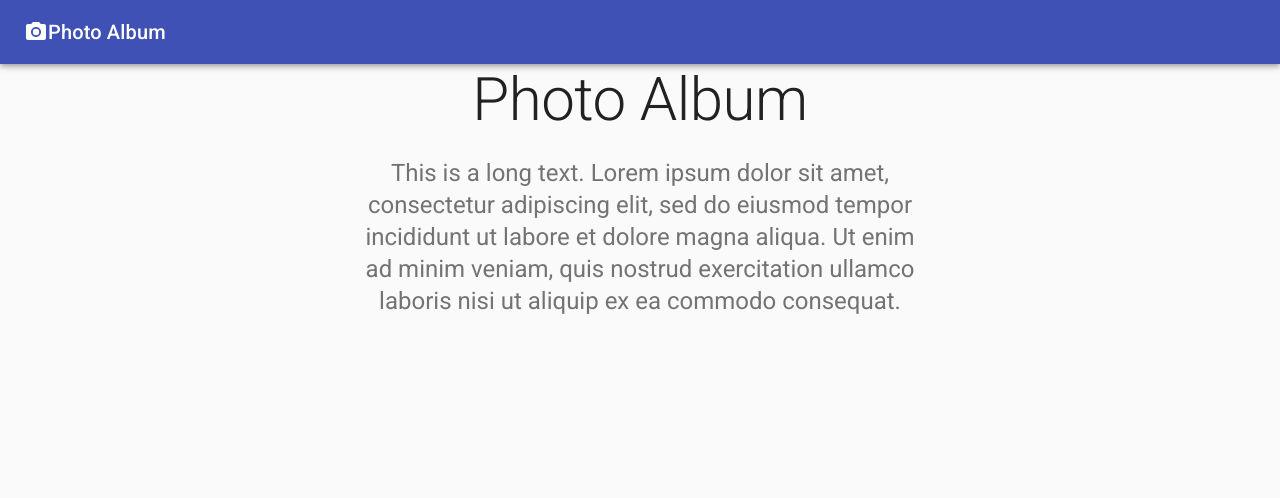
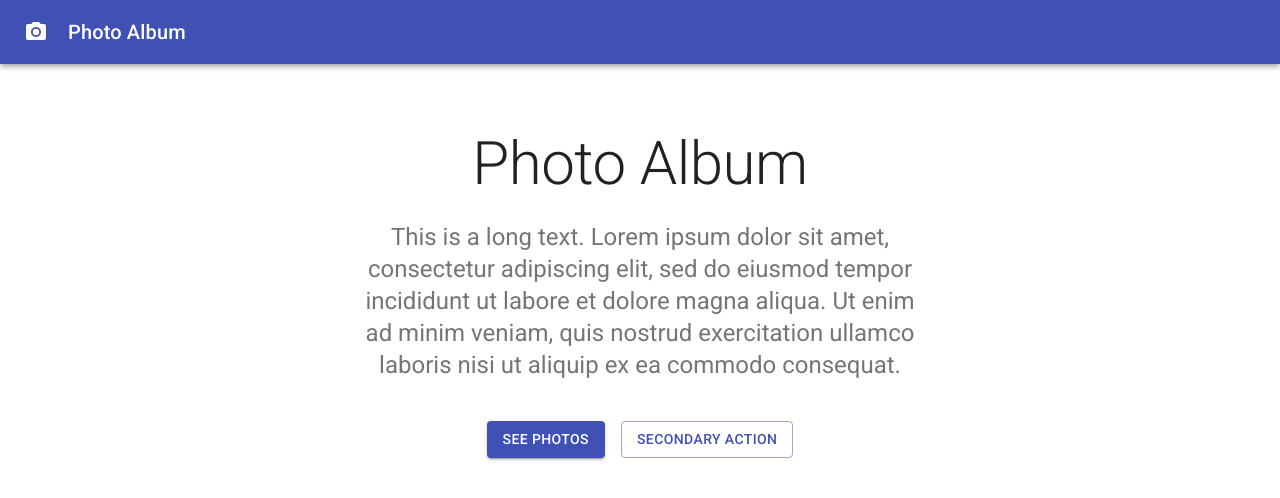
Before and after one commit to HaoLiHaiO/mui-boiletplate, a React (Create React App) app: page / in a window 1280 px wide. Shown: the top 498 px of the page. Built offline with nearby package versions, Linux system fonts and the light colour scheme.

Commit message:
separate styling

```diff
--- a/src/App.tsx
+++ b/src/App.tsx
@@ -1,19 +1,22 @@
 import React from "react";
-import { Typography, AppBar, Card, CardActions, CardContent, CardMedia, CssBaseline, Grid, Toolbar, Container } from '@material-ui/core'
+import { Typography, AppBar, Button, Card, CardActions, CardContent, CardMedia, CssBaseline, Grid, Toolbar, Container } from '@material-ui/core'
 import { PhotoCamera } from "@material-ui/icons";
 
+import useStyles from "./styles";
+
 const App = () => {
+    const classes = useStyles();
     return (
         <>
             <CssBaseline />
             <AppBar position="relative">
                 <Toolbar>
-                    <PhotoCamera />
+                    <PhotoCamera className={classes.icon} />
                     <Typography variant="h6">Photo Album</Typography>
                 </Toolbar>
             </AppBar>
             <main>
-                <div>
+                <div className={classes.container}>
                     <Container maxWidth="sm">
                         <Typography variant="h2" align="center" color="textPrimary" gutterBottom>
                             Photo Album
@@ -21,6 +24,20 @@ const App = () => {
                         <Typography variant="h5" align="center" color="textSecondary" paragraph>
                             This is a long text. Lorem ipsum dolor sit amet, consectetur adipiscing elit, sed do eiusmod tempor incididunt ut labore et dolore magna aliqua. Ut enim ad minim veniam, quis nostrud exercitation ullamco laboris nisi ut aliquip ex ea commodo consequat.
                         </Typography>
+                        <div className={classes.buttons}>
+                            <Grid container spacing={2} justify="center">
+                                <Grid item>
+                                    <Button variant="contained" color="primary">
+                                        See photos
+                                    </Button>
+                                </Grid>
+                                <Grid item>
+                                    <Button variant="outlined" color="primary">
+                                        Secondary action
+                                    </Button>
+                                </Grid>
+                            </Grid>
+                        </div>
                     </Container>
                 </div>
             </main>
--- /dev/null
+++ b/src/styles.ts
@@ -0,0 +1,18 @@
+import { makeStyles } from "@material-ui/core/styles";
+
+const useStyles = makeStyles((theme) => ({
+    container: {
+        backgroundColor: theme.palette.background.paper,
+        padding: theme.spacing(8, 0, 6)
+    },
+
+    icon: {
+        marginRight: '20px',
+    },
+
+    buttons: {
+        marginTop: '40px',
+    }
+}))
+
+export default useStyles;
```
Also changed, not shown: 1 other file (tests, documents, lock files or other folders).
